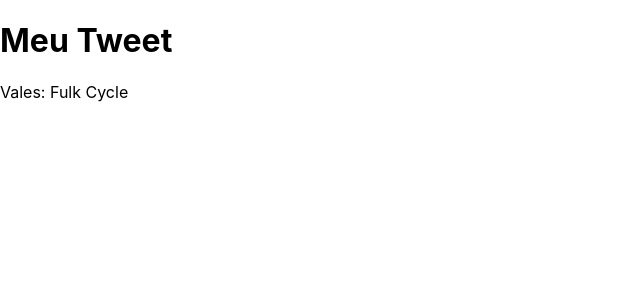
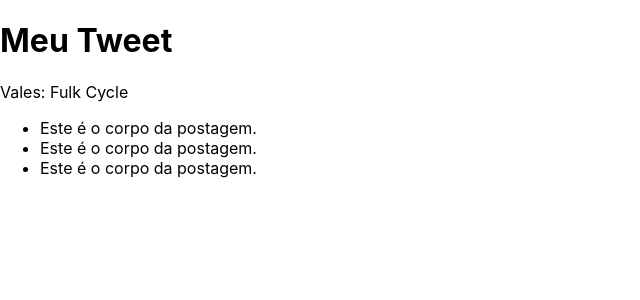
Before and after one commit to Ricardo-Costa/nextjs-typescript, a Next.js app: page /tweets/1 in a window 1280 px wide. Shown: the top 300 px of the page, without its empty margins (0-640 px from the left). Built offline with nearby package versions, Linux system fonts and the light colour scheme.

Commit message:
feat: internal request

```diff
--- a/src/pages/tweets/[id].tsx
+++ b/src/pages/tweets/[id].tsx
@@ -1,15 +1,37 @@
+import axios from "axios";
 import { GetServerSideProps, NextPage } from "next";
+import { ReactComponentElement } from "react";
 
 type TweetPageProps = {
   name: string
+  posts: Post[]
+}
+
+type Post = {
+  title: string,
+  body: string
+}
+
+const ShowPosts = (props: { posts: Post[] }) => {
+  return (
+    <>
+    <ul>
+      {
+        props.posts.map((p, key) => <li key={key}>{p.body}</li>)
+      }
+    </ul>
+    </>
+  )
 }
 
 const TweetPage: NextPage<TweetPageProps> = (props: TweetPageProps) => {
   // console.log(props)
+  const { posts } = props
   return (
     <div>
       <h1>Meu Tweet</h1>
       <p>Vales: {props.name}</p>
+      <ShowPosts posts={posts}></ShowPosts>
     </div>
   );
 };
@@ -22,9 +44,13 @@ export const getServerSideProps: GetServerSideProps = async (context) => {
 
   // acessar db, etc
 
+  // const { data: { posts }} = await axios.get('http://localhost:3000/api/posts/123')
+  const { data: posts } = await axios.get('http://localhost:3000/api/posts/123')
+
   return {
     props: {
-      name: 'Fulk Cycle'
+      name: 'Fulk Cycle',
+      posts
     }
   }
 }
```
